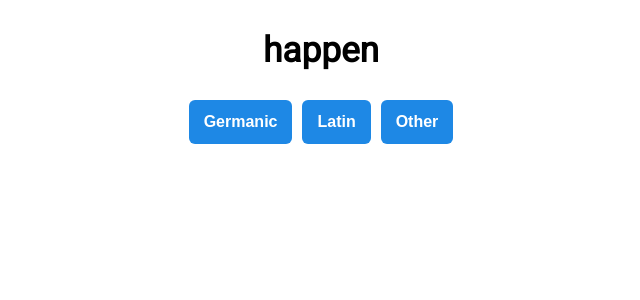
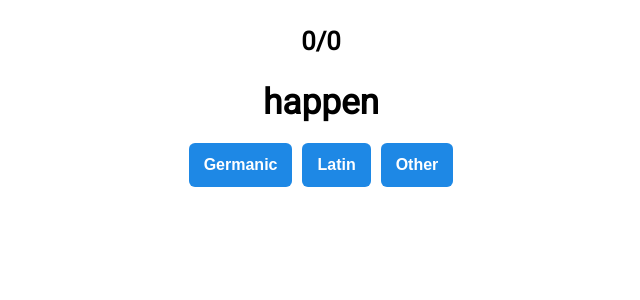
Before and after one commit to henryksloan/guessymology, a Flask app: page / in a window 1280 px wide. Shown: the part 109-409 px from the top of the page, without its empty margins (319-959 px from the left). Run offline with Flask 2, Linux system fonts and the light colour scheme.

Commit message:
Add working score tracking

```diff
--- a/app/static/styles/styles.css
+++ b/app/static/styles/styles.css
@@ -17,9 +17,10 @@ h1 {
 
 h2 {
 	font-size: 2.2em;
+	margin: 20px;
 }
 
-h3 {
+#header h3 {
 	margin: 4px;
 	font-size: 1.4em;
 }
@@ -43,3 +44,8 @@ button {
     margin: 0 3px;
 	font-weight: bold;
 }
+
+#score {
+	font-size: 1.6em;
+	margin-top: 20px 0 10px 0;
+}
--- a/app/templates/index.html
+++ b/app/templates/index.html
@@ -11,6 +11,8 @@
   <script>
     var element;
 	var text;
+	var n_correct = 0;
+	var total = 0;
 
     function nextWord() {
       element = document.getElementById('word');
@@ -36,7 +38,12 @@
 	  document.getElementById('etymology').innerText = correct[1];
 
 	  out = document.getElementById('right-wrong');
-	  out.innerText = (correct[0] == given) ? "Right!" : "Wrong!";
+	  was_correct = (correct[0] == given);
+	  out.innerText = was_correct ? "Right!" : "Wrong!";
+
+	  total++;
+	  if (was_correct) n_correct++;
+	  document.getElementById("score").innerText = n_correct + "/" + total;
 	}
   </script>
 </head>
@@ -46,6 +53,7 @@
     <h1>Guessymology</h1>
     <h3>Guess the origin of words!</h3>
   </div>
+  <h3 id="score">0/0</h3>
   <span id="quiz">
     <h2 id="word"></h2>
     <button type="button" onclick="guess('germanic')">Germanic</button>
```
